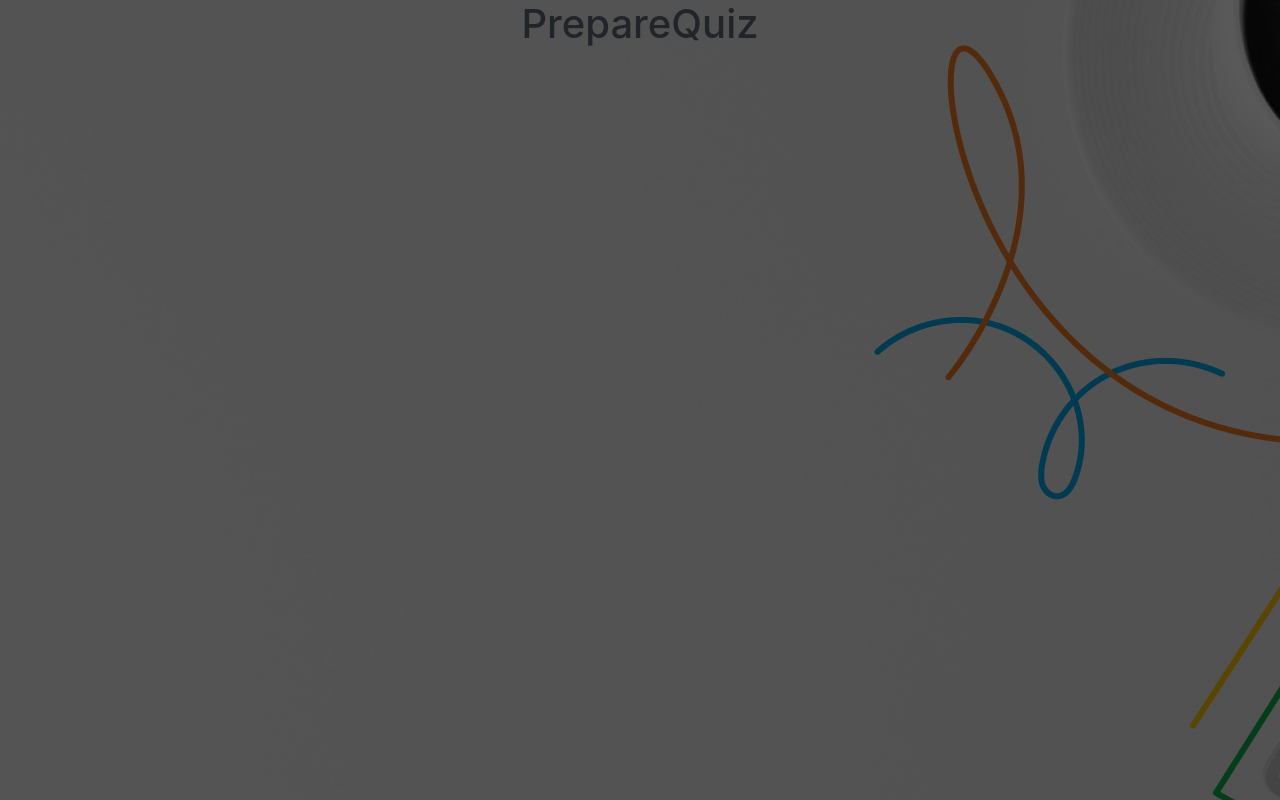
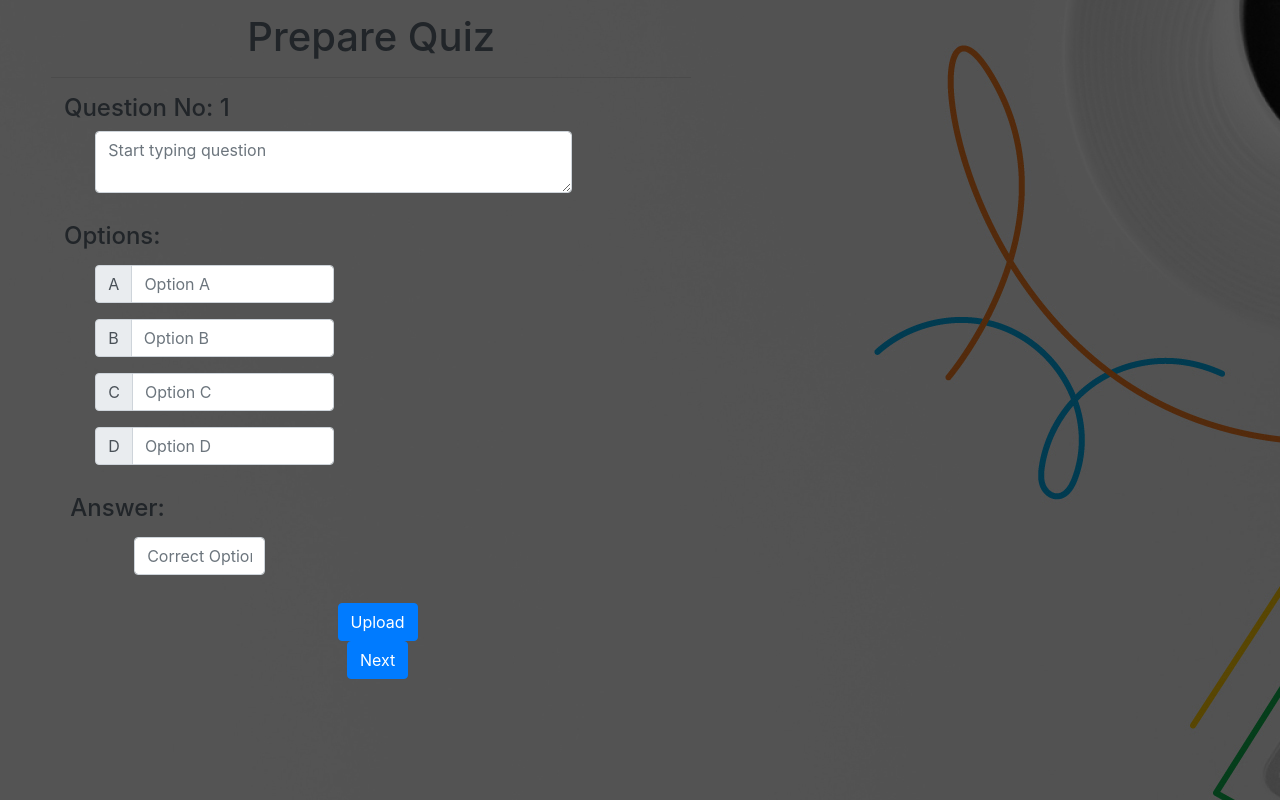
Before and after one commit to thevasanthram/Progress, a React (Create React App) app in the folder client/: page /preparequiz in a window 1280 px wide. Built offline with nearby package versions, Linux system fonts and the light colour scheme; the HTML template or start-up script is replaced by a standard one.

Commit message:
Prepare Quiz under Development

```diff
--- a/client/src/components/PrepareQuiz.css
+++ b/client/src/components/PrepareQuiz.css
@@ -0,0 +1,41 @@
+.preparequiz {
+  width: 50%;
+  margin-top: 1%;
+  margin-left: 4%;
+}
+
+.quizcontent {
+  margin-left: 2%;
+}
+
+.title {
+  text-align: left;
+}
+
+.form-group {
+  text-align: left;
+  margin-left: 5%;
+}
+
+.question {
+  height: 1%;
+}
+
+.option {
+  padding: 1%;
+  width: 40%;
+  text-align: left;
+  margin-left: 4%;
+}
+
+.answer {
+  padding: 1%;
+}
+.correctoption {
+  margin-left: 8%;
+  padding: 1%;
+  width: 30%;
+}
+
+.navigationbutton {
+}
--- a/client/src/components/PrepareQuiz.jsx
+++ b/client/src/components/PrepareQuiz.jsx
@@ -1,10 +1,165 @@
 import './PrepareQuiz.css';
 import React from 'react';
+import { useState } from 'react';
 
 function PrepareQuiz() {
+  const [questions, setQuestions] = useState([]);
+  const [singleQuestion, setSingleQuestion] = useState('');
+  const [singleQuestionOptions, setSingleQuestionOptions] = useState([]);
+  const [questionNumber, setQuestionNumber] = useState(0);
+
+  const IncreamentQuestionNumber = () => {
+    setQuestionNumber(questionNumber + 1);
+  };
+
+  const DecreamentQuestionNumber = () => {
+    setQuestionNumber(questionNumber - 1);
+  };
+
+  const handleChange = (e) => {
+    const { name, value } = e.target;
+
+    switch (name) {
+      case 'question':
+        break;
+
+      case 'option':
+        break;
+
+      default:
+        break;
+    }
+    setSingleQuestion(e.target.value);
+  };
+
   return (
-    <div>
-      <h1>PrepareQuiz</h1>
+    <div class='preparequiz'>
+      <h1>Prepare Quiz</h1>
+      <hr />
+      <div class='quizcontent'>
+        <form name='form'>
+          <div class='question'>
+            <h4 class='title'>Question No: {questionNumber + 1}</h4>
+            <div class='form-group'>
+              <div class='question'>
+                <textarea
+                  class='form-control'
+                  id='exampleFormControlTextarea1'
+                  rows='2'
+                  onChange={handleChange}
+                  placeholder='Start typing question'
+                  required
+                ></textarea>
+              </div>
+            </div>
+          </div>
+          <div class='options'>
+            <h4 class='title'>Options:</h4>
+            <div class='option'>
+              <div class='input-group mb-3'>
+                <div class='input-group-prepend'>
+                  <span class='input-group-text' id='basic-addon1'>
+                    A
+                  </span>
+                </div>
+                <input
+                  type='text'
+                  class='form-control'
+                  placeholder='Option A'
+                  aria-label='Username'
+                  aria-describedby='basic-addon1'
+                  required
+                />
+              </div>
+
+              <div class='input-group mb-3'>
+                <div class='input-group-prepend'>
+                  <span class='input-group-text' id='basic-addon1'>
+                    B
+                  </span>
+                </div>
+                <input
+                  type='text'
+                  class='form-control'
+                  placeholder='Option B'
+                  aria-label='Username'
+                  aria-describedby='basic-addon1'
+                  required
+                />
+              </div>
+
+              <div class='input-group mb-3'>
+                <div class='input-group-prepend'>
+                  <span class='input-group-text' id='basic-addon1'>
+                    C
+                  </span>
+                </div>
+                <input
+                  type='text'
+                  class='form-control'
+                  placeholder='Option C'
+                  aria-label='Username'
+                  aria-describedby='basic-addon1'
+                  required
+                />
+              </div>
+
+              <div class='input-group mb-3'>
+                <div class='input-group-prepend'>
+                  <span class='input-group-text' id='basic-addon1'>
+                    D
+                  </span>
+                </div>
+                <input
+                  type='text'
+                  class='form-control'
+                  placeholder='Option D'
+                  aria-label='Username'
+                  aria-describedby='basic-addon1'
+                  required
+                />
+              </div>
+            </div>
+          </div>
+          <div class='answer'>
+            <h4 class='title'>Answer:</h4>
+            <div class='correctoption'>
+              <div class='form-group'>
+                <input
+                  type='text'
+                  class='form-control'
+                  id='exampleInputPassword1'
+                  placeholder='Correct Option'
+                  maxLength={1}
+                />
+              </div>
+            </div>
+          </div>
+          <div class='navigation'>
+            <button type='submit' class='btn btn-primary'>
+              Upload
+            </button>
+            {questionNumber > 0 && (
+              <div class='navigation'>
+                <button
+                  onClick={DecreamentQuestionNumber}
+                  class='btn btn-primary'
+                >
+                  Prev
+                </button>
+              </div>
+            )}
+            <div class='navigationbutton'>
+              <button
+                onClick={IncreamentQuestionNumber}
+                class='btn btn-primary'
+              >
+                Next
+              </button>
+            </div>
+          </div>
+        </form>
+      </div>
     </div>
   );
 }
```
